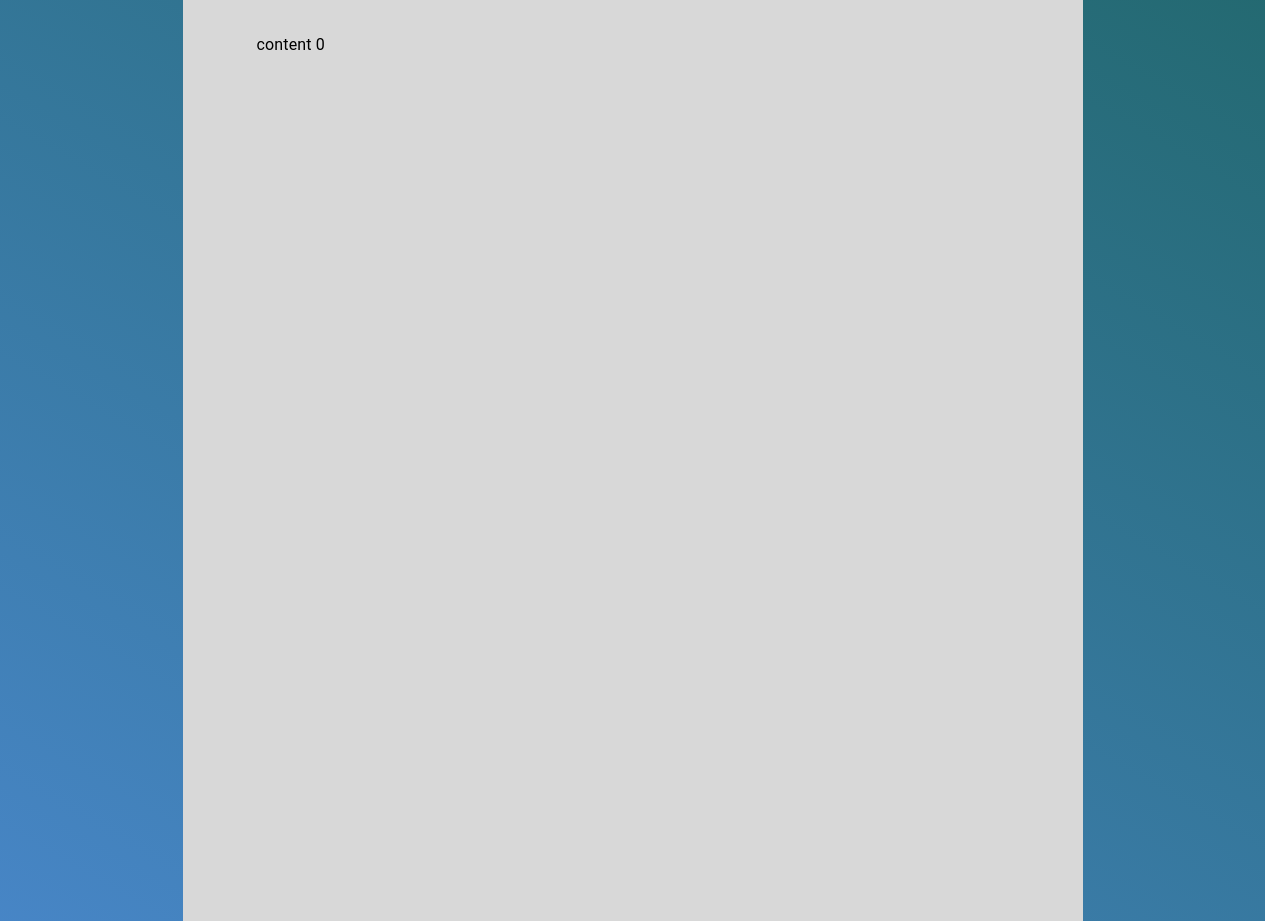
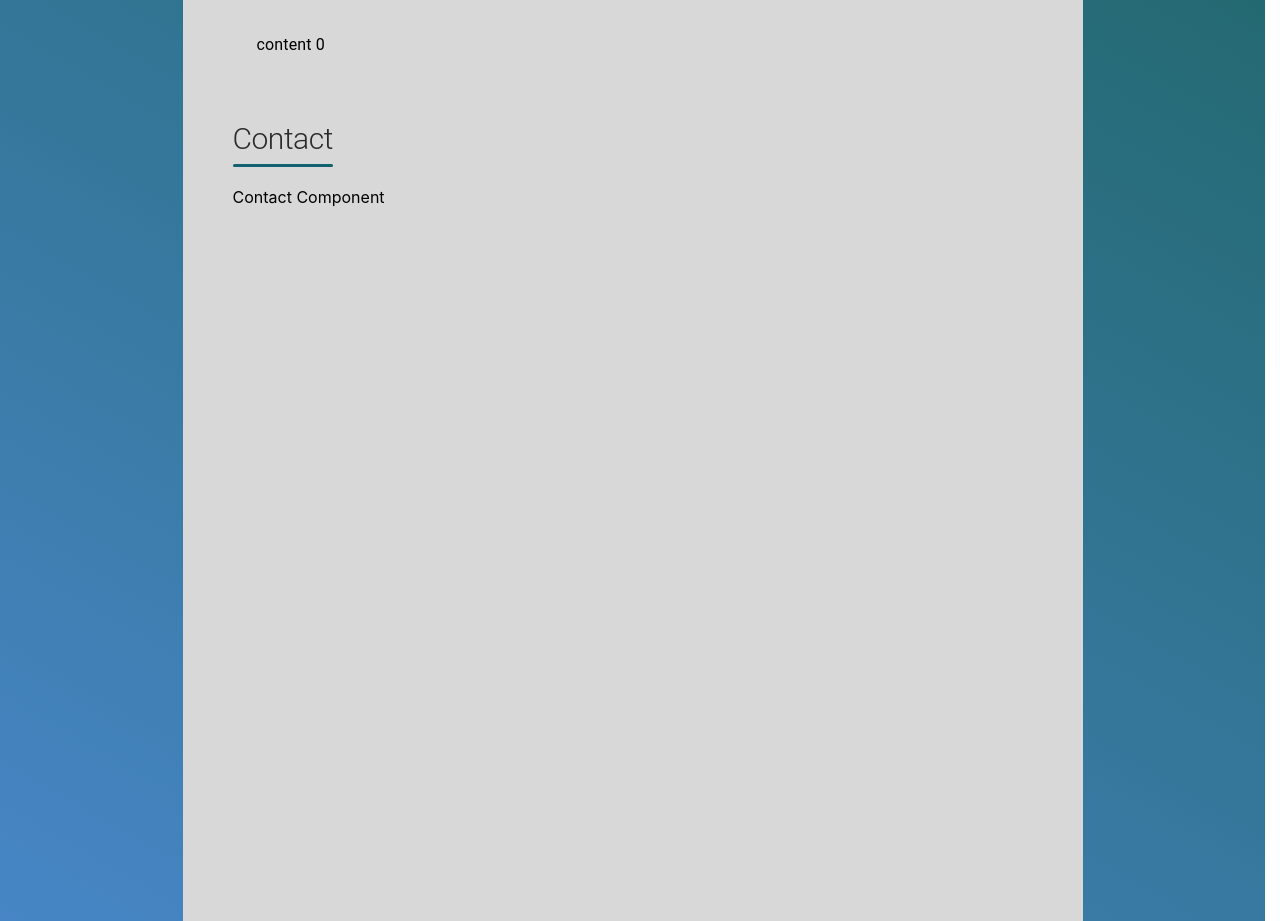
Before and after one commit to Erick-Bravo/Erick-Bravo.github.io, a React (Create React App) app: page / in a window 1280 px wide. Shown: the part 1380-2301 px from the top of the page. Built offline with nearby package versions, Linux system fonts and the light colour scheme.

Commit message:
contact component created

```diff
--- /dev/null
+++ b/src/components/ContentComponents/Contact/Contact.tsx
@@ -0,0 +1,18 @@
+import styled from "@emotion/styled";
+import { Box } from "@mui/material";
+import Header from "../Header/Header";
+
+const ContactContainer = styled(Box)({
+  marginBottom: "40px",
+});
+
+const Contact = () => {
+  return (
+    <ContactContainer>
+      <Header text="Contact" />
+      Contact Component
+    </ContactContainer>
+  );
+};
+
+export default Contact;
--- a/src/components/ContentComponents/Content/Content.tsx
+++ b/src/components/ContentComponents/Content/Content.tsx
@@ -2,6 +2,7 @@ import styled from "@emotion/styled";
 import { Box } from "@mui/material";
 import { breakpoints, maxWidths } from "../../../StyleTheme/theme";
 import NavBar from "../../Navbar/NavBar";
+import Contact from "../Contact/Contact";
 import ClientProjects from "../Projects/ClientProjects/ClientProjects";
 import PersonalProjects from "../Projects/PersonalProjects/PersonalProjects";
 import Summary from "../Summary/Summary";
@@ -34,6 +35,7 @@ const Content = () => {
         <Summary />
         <ClientProjects />
         <PersonalProjects />
+        <Contact />
       </InnerContent>
     </ContentContainer>
   );
```
